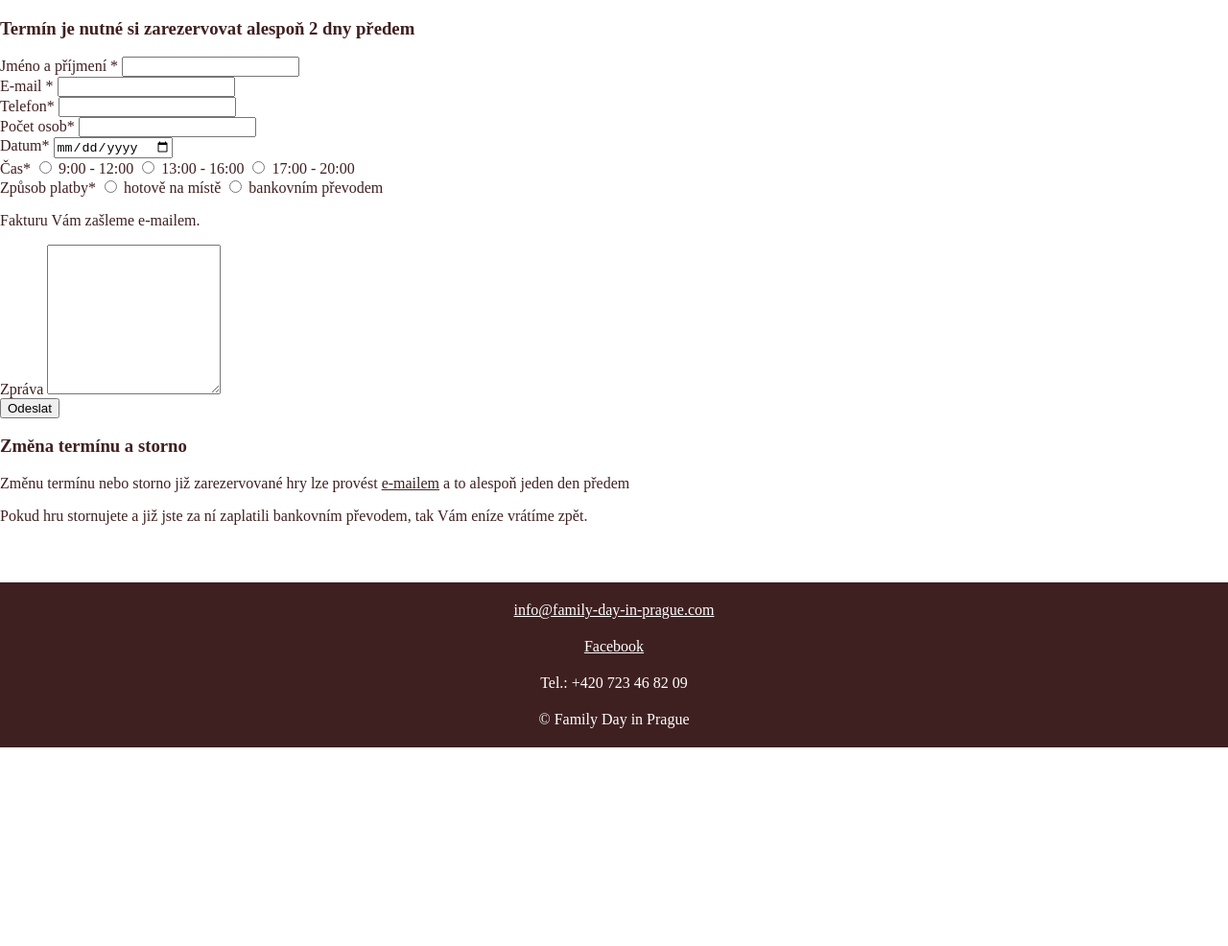
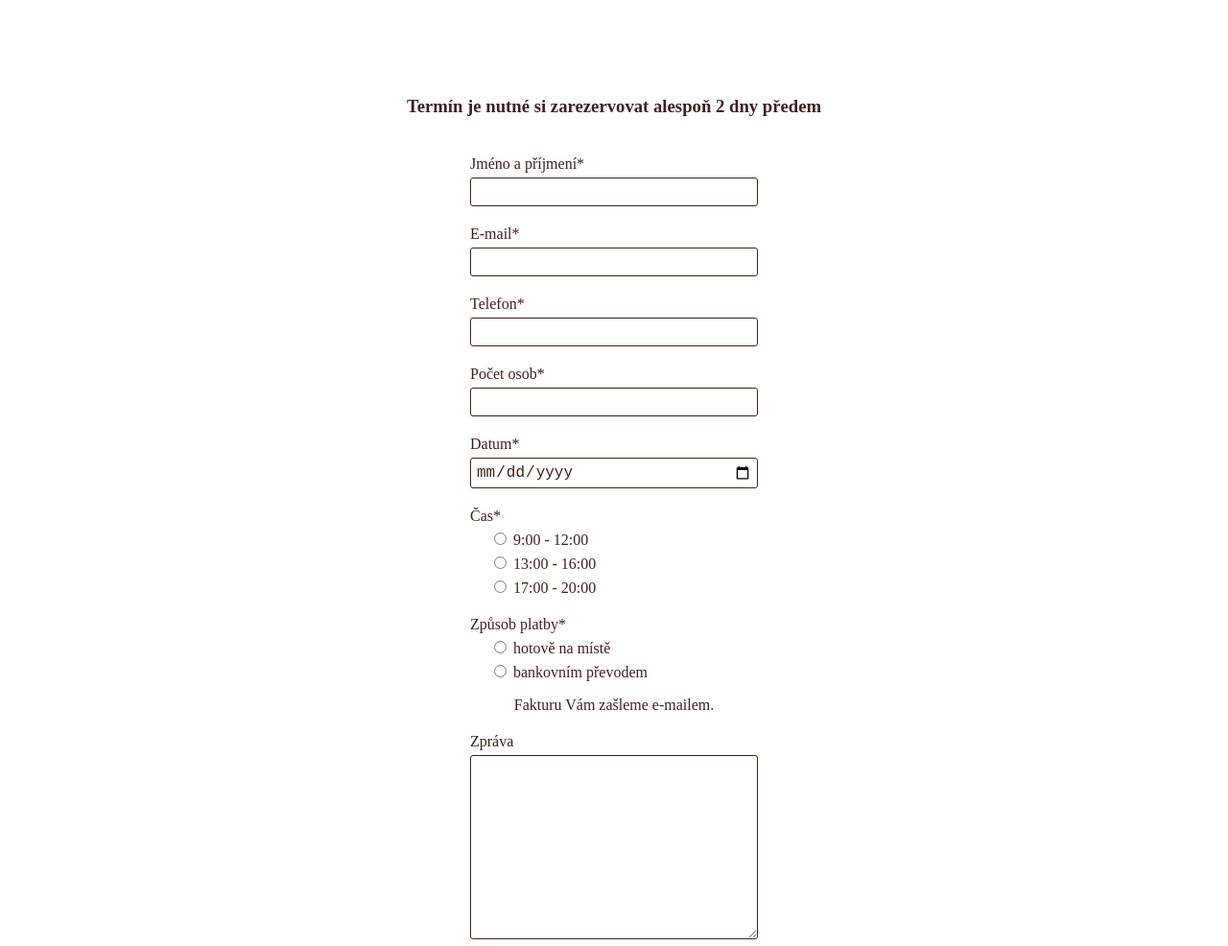
Before and after one commit to janasturmova/Family-Day-in-Prague, an Eleventy site: page rezervace.html in a window 1280 px wide. Shown: the part 495-1481 px from the top of the page at 96% size. Before the commit the page ends 1274 px from the top, so only its background shows below. Built offline with nearby package versions, Linux system fonts and the light colour scheme; Eleventy itself is replaced by a stand-in of ours; files that its build step writes are made by us from their sources; a web font is replaced by a local one.

Commit message:
formuláře

```diff
--- a/rezervace.html
+++ b/rezervace.html
@@ -7,69 +7,84 @@ title: Rezervace
     <h2 class="hero2__title"> Rezervace </h2>
 </div>
 
+<div class="form-intro">
     <h3>Termín je nutné si zarezervovat alespoň 2 dny předem</h3>
-
-<form class="form-info" method="get" action="#">
-
-    <div class="form-field">
-        <label for="name">Jméno a příjmení <span class="required">*</span> </label>
-        <input type="text" name="name" id="name" required>
 </div>
 
-    <div class="form-field">
-        <label for="email">E-mail <span class="required">*</span> </label>
-        <input type="email" name="email" id="email" required>
+<form class="form" method="get" action="#">
+
+    <div class="form__field">
+        <label class="form__label" for="name">Jméno a příjmení* </label>
+        <input class="form__input" type="text" name="name" id="name" required>
+    </div>
+
+    <div class="form__field">
+        <label class="form__label" for="email">E-mail* </label>
+        <input class="form__input" type="email" name="email" id="email" required>
     </div>
 
 
-    <div class="form-field">
-        <label for="phone">Telefon<span class="required">*</span></label>
-        <input type="tel" name="phone" id="phone">
+    <div class="form__field">
+        <label class="form__label" for="phone">Telefon*</label>
+        <input class="form__input" type="tel" name="phone" id="phone">
     </div>
 
-    <div class="form-field">
-        <label for="number" min="2" max="8">Počet osob<span class="required">*</span> </label>
-        <input type="number" name="number" id="number" required>
+    <div class="form__field">
+        <label class="form__label" for="number" min="2" max="8">Počet osob* </label>
+        <input class="form__input" type="number" name="number" id="number" required>
     </div>
 
-    <div class="form-field">
-        <label for="date">Datum<span class="required">*</span> </label>
-        <input type="date" name="date" id="date" required>
+    <div class="form__field">
+        <label class="form__label" for="date">Datum* </label>
+        <input class="form__input" type="date" name="date" id="date" required>
     </div>
 
-    <div class="form-field">
-        <label for="time">Čas<span class="required">*</span> </label>
 
+
+    <div class="form__field">
+
+        <label class="form__label" for="time">Čas* </label>
+
+        <div class="form__radio">
             <input type="radio" name="time" id="time1" value="9-12" required>
             <label for="time1">9:00 - 12:00</label>
+        </div>
 
+        <div class="form__radio">
             <input type="radio" name="time" id="time2" value="13-16" required>
             <label for="time2">13:00 - 16:00</label>
+        </div>
 
+        <div class="form__radio">
             <input type="radio" name="time" id="time3" value="17-20" required>
             <label for="time3">17:00 - 20:00</label>
+        </div>
 
     </div>
 
-    <div class="form-field">
-        <label for="payment">Způsob platby<span class="required">*</span> </label>
+    <div class="form__field">
+        <label class="form__label" for="payment">Způsob platby* </label>
 
+        <div class="form__radio">
             <input type="radio" name="payment" id="payment1" value="hotově" required>
             <label for="payment1">hotově na místě</label>
+        </div>
 
-        <input type="radio" name="time" id="payment2" value="bankovním převodem" required>
+        <div class="form__radio">
+            <input type="radio" name="payment" id="payment2" value="bankovním převodem" required>
             <label for="pamyment2">bankovním převodem</label>
+        </div>
 
         <p class="text-in-form">Fakturu Vám zašleme e-mailem.</p>
 
     </div>
 
-    <div class="form-field">
-        <label for="notice">Zpráva</label>
-        <textarea name="notice" id="notice" rows="10"></textarea>
+    <div class="form__field">
+        <label class="form__label" for="notice">Zpráva</label>
+        <textarea class="form__textarea" name="notice" id="notice" rows="10"></textarea>
     </div>
 
-    <button type="submit">Odeslat</button>
+    <button class="form__button" type="submit">Rezervovat</button>
 
 </form>
 
--- a/scss/_heros.scss
+++ b/scss/_heros.scss
@@ -71,6 +71,7 @@
 
 	&--alt {
 		background-image: url(../images/nalavicce1.jpg);
+		background-position: 50% 0;
 	}
 
 	@media screen and (min-width: settings.$breakpoint1) {
@@ -84,7 +85,7 @@
 .hero2__title {
 	color: white;
 	text-align: center;
-	margin: settings.$spacer;
+
 	text-shadow: 1px 1px 10px settings.$titlecolor;
 	font-size: 25px;
 	font-family: settings.$titlefont;
@@ -164,37 +165,3 @@
 
     margin-top: settings.$spacer * 2;
 }
-
-
-
-/*------------zkouška-----------------*/
-/*
-.hero2 {
-	background-image: url(../images/zamecky1.jpg);
-	width: 100vw;
-	background-size: cover;
-	background-position: 50% 20%;
-	padding: 100px 0;
-}
-
-.hero2__title {
-	color: red;
-	text-shadow: 1px 1px 10px settings.$titlecolor;
-	font-size: 25px;
-	font-family: settings.$titlefont;
-
-	margin: settings.$spacer auto;
-
-}
-
-.hero2__title::before,
-.hero2__title::after {
-	content:" ";
-	display: block;
-	width: 100%;
-	height: 2px;
-	background-color: red;
-	box-shadow: 1px 1px 10px settings.$titlecolor;
-	}
-
-	*/
--- a/scss/_informace.scss
+++ b/scss/_informace.scss
@@ -57,3 +57,62 @@
 		border-radius: 5px
     }
 }
+
+.form-intro {
+    margin: 100px auto 40px;
+    padding: 0 20px;
+    text-align: center;
+}
+
+.form {
+    width: 100%;
+    max-width: 300px;
+    margin: 0 auto;
+}
+
+.form__label {
+    display: block;
+}
+
+.form__input,
+.form__textarea {
+    width: 100%;
+    margin-top: 5px;
+    border: 1px solid settings.$titlecolor;
+    border-radius: 3px;
+    font-size: 16px;
+    color: settings.$titlecolor;
+    padding: 5px;
+}
+
+.form__field {
+    margin-bottom: 20px;
+}
+
+.form__radio {
+    display: block;
+}
+
+.form__button {
+    background-color: settings.$titlecolor;
+    color: white;
+    padding: 10px 20px;
+    border-radius: 3px;
+    font-size: 16px;
+    border: 0;
+    display: block;
+    margin: 0 auto 40px;
+
+    &:hover {
+        background-color: rgb(92, 48, 48);
+    }
+}
+
+.form__radio {
+    display: block;
+    margin: 5px 20px;
+}
+
+.text-in-form {
+    text-align: center;
+}
```
Also changed, not shown: informace.html (+11 -11 lines), css/style.css, 1 other file. Lines whose indentation alone changed are shown as unchanged.
